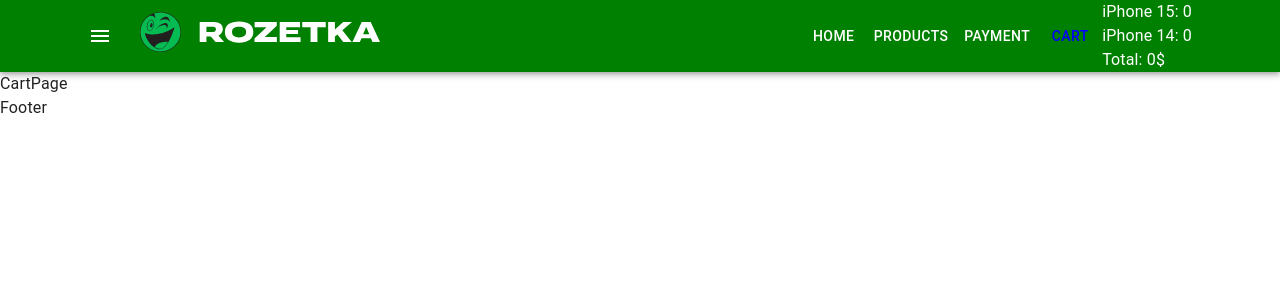
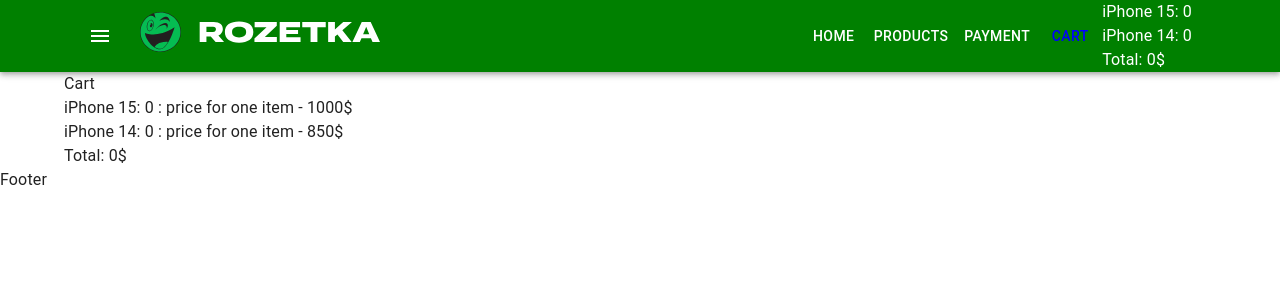
Before and after one commit to VarvaraProkhvatylo/react-shop-project-16-03, a React (Create React App) app: page /cart in a window 1280 px wide. Shown: the top 300 px of the page. Built offline with nearby package versions, Linux system fonts and the light colour scheme.

Commit message:
added CartPage, added ProductsInCart on CartPage

```diff
--- a/src/layout/App.tsx
+++ b/src/layout/App.tsx
@@ -9,6 +9,7 @@ import Home from 'pages/Home/Home'
 import CartPage from 'pages/Cart/CartPage'
 import ProductsPage from 'pages/Products/ProductsPage'
 import PaymentPage from 'pages/Payment/PaymentPage'
+import { getProductsObject } from 'utils/productsArray'
 
 type ProductsInCartType = {
     [id: number]: number
@@ -36,7 +37,10 @@ const App = () => {
                     path="/"
                     element={<Home addProductsToCart={addProductsToCart} />}
                 />
-                <Route path="cart" element={<CartPage />} />
+                <Route
+                    path="cart"
+                    element={<CartPage productsInCart={productsInCart} />}
+                />
                 <Route path="payment" element={<PaymentPage />} />
                 <Route path="products" element={<ProductsPage />} />
             </Routes>
--- a/src/pages/Cart/CartPage.tsx
+++ b/src/pages/Cart/CartPage.tsx
@@ -1,5 +1,45 @@
-type Props = {}
-function CartPage({}: Props) {
-    return <div>CartPage</div>
+import { Container } from '@mui/material'
+import { getProductsObject, Product, productsArray } from 'utils/productsArray'
+
+type Props = {
+    productsInCart: {
+        [id: number]: number
+    }
+    productsObject?: {
+        [id: number]: Product
+    }
+}
+
+const CartPage = ({
+    productsInCart,
+    productsObject = getProductsObject(productsArray),
+}: Props) => {
+    return (
+        <div>
+            <Container>
+                <div>Cart</div>
+                <div>
+                    {Object.keys(productsInCart).map((productId) => (
+                        <div key={productId}>
+                            {productsObject[+productId].title}:{' '}
+                            {productsInCart[+productId]} : price for one item -{' '}
+                            {productsObject[+productId].price}$
+                        </div>
+                    ))}
+                </div>
+                <div>
+                    Total:{' '}
+                    {Object.keys(productsInCart).reduce(
+                        (total, productId) =>
+                            total +
+                            productsInCart[+productId] *
+                                productsObject[+productId].price,
+                        0
+                    )}
+                    $
+                </div>
+            </Container>
+        </div>
+    )
 }
 export default CartPage
```
